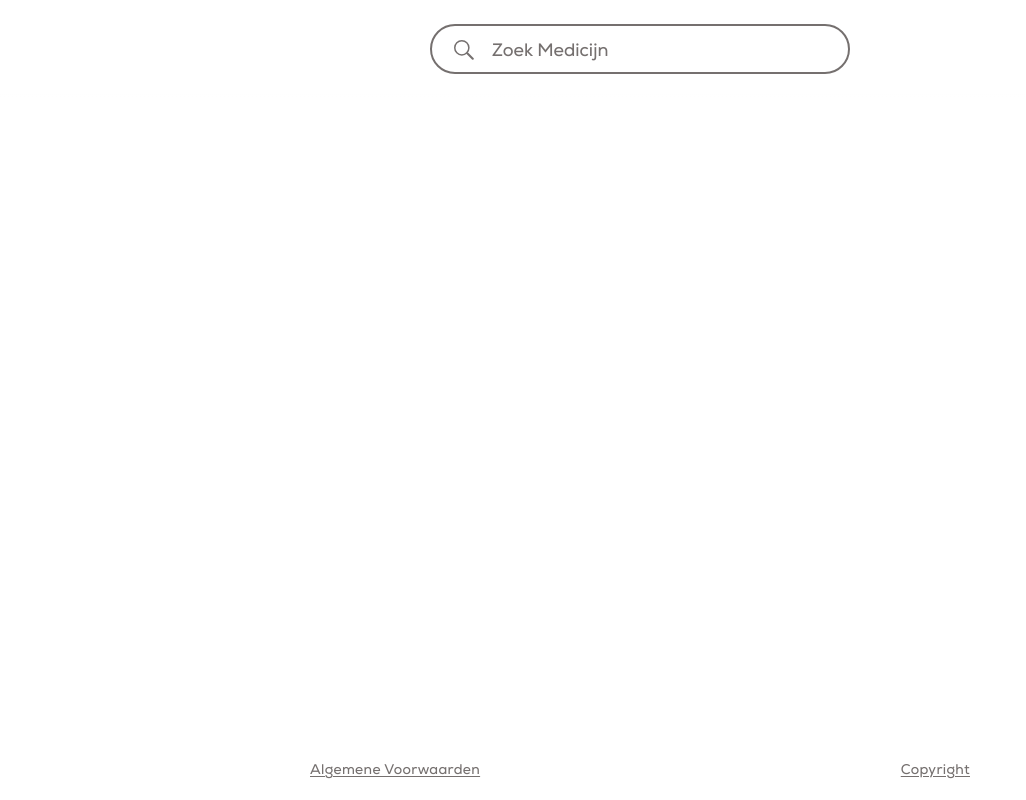
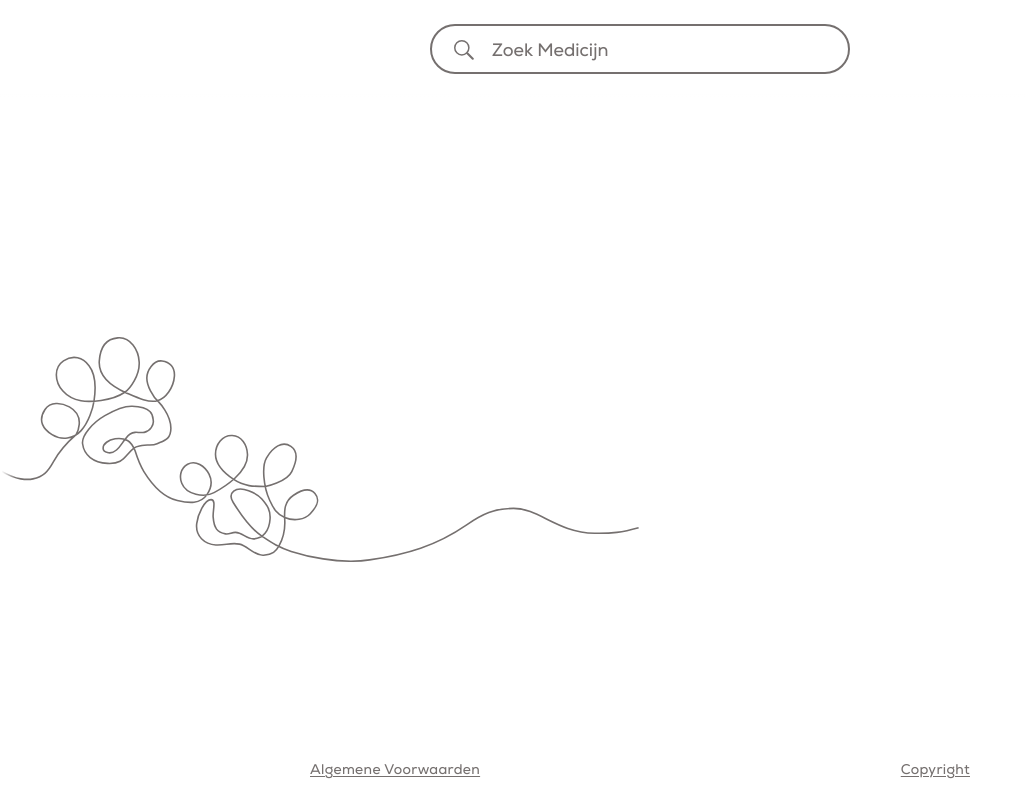
Before and after one commit to cactusniek/Vetly, a React (Vite) app: page / in a window 1280 px wide. Shown: the whole page, without its empty margins (0-1026 px from the left). Built offline with nearby package versions, Linux system fonts and the light colour scheme.

Commit message:
add: background

```diff
--- a/src/App.tsx
+++ b/src/App.tsx
@@ -6,6 +6,8 @@ import Search from './components/Search'
 import Medicine from './components/Medicine'
 
 import './styles/global.scss'
+
+import { Background } from './assets'
 
 type MedicineType = {
     productnaam: string
@@ -20,11 +22,12 @@ type MedicineType = {
 }
 
 function App() {
+    const [medicines, setMedicines] = useState<MedicineType[]>([])
+
     const [isLoading, setIsLoading] = useState(false)
     const [searchProgress, setSearchProgress] = useState<number>(0)
-    const [medicines, setMedicines] = useState<MedicineType[]>([])
     const [hasSearched, setHasSearched] = useState(false)
-    const [searchMessage, setSearchMessage] = useState<string>('-')
+    const [searchMessage, setSearchMessage] = useState<string>('')
 
     async function handleSearch(query: string) {
         if (!query.trim()) return
@@ -79,27 +82,13 @@ function App() {
     useEffect(() => {
         const resultCount = medicines.length
 
-        // 1. Nog nooit gezocht → niets tonen
-        if (!hasSearched) {
-            setSearchMessage('')
-            return
-        }
+        if (!hasSearched) return setSearchMessage('')
 
-        // 2. Aan het zoeken → "Zoeken..."
-        if (isLoading) {
-            setSearchMessage('Zoeken...')
-            return
-        }
+        if (isLoading) return setSearchMessage('Zoeken...')
 
-        // 3. Niet aan het zoeken, wél resultaten
-        if (resultCount > 0) {
-            const isSingle = resultCount === 1
-            setSearchMessage(`Er ${isSingle ? 'is' : 'zijn'} ${resultCount} ${isSingle ? 'resultaat' : 'resultaten'} gevonden`)
-            return
-        }
+        if (resultCount > 0) return setSearchMessage(`Er ${resultCount === 1 ? 'is' : 'zijn'} ${resultCount} ${resultCount === 1 ? 'resultaat' : 'resultaten'} gevonden`)
 
-        // 4. Niet aan het zoeken, geen resultaten
-        setSearchMessage('Geen resultaten gevonden')
+        if (resultCount <= 0) setSearchMessage('Geen resultaten gevonden')
     }, [isLoading, medicines.length, hasSearched])
 
     return (
@@ -122,6 +111,12 @@ function App() {
                 ))}
             </div>
 
+            <div className="background">
+                <div className="container_background">
+                    <img aria-hidden="true" alt="vector_Background" src={Background} className="vector_Background" />
+                </div>
+            </div>
+
             <div className="ToS">
                 <div className="container_ToS">
                     <a href="#" className="anchor_ToS">
--- a/src/assets/index.ts
+++ b/src/assets/index.ts
@@ -1,4 +1,4 @@
-// animal
+// animals
 export { default as Bee } from './animals/bee.svg'
 export { default as Cat } from './animals/cat.svg'
 export { default as Chicken } from './animals/chicken.svg'
@@ -22,3 +22,6 @@ export { default as SearchIcon } from './ui/search.svg'
 export { default as CircleSmall } from './ui/circle-small.svg'
 export { default as ArrowToggle } from './ui/arrow-toggle.svg'
 export { default as DisclaimerIcon } from './ui/disclaimer.svg'
+
+// backgrounds
+export { default as Background } from './backgrounds/background.svg'
--- a/src/styles/global.scss
+++ b/src/styles/global.scss
@@ -33,6 +33,9 @@ html {
     -ms-overflow-style: none;
     scrollbar-width: none;
     scroll-behavior: smooth;
+
+    max-width: 100%;
+    overflow-x: hidden;
 }
 
 body {
@@ -90,10 +93,61 @@ svg circle {
         gap: 1.5rem;
 
         width: 100%;
+
+        &::-webkit-scrollbar {
+            display: none;
+        }
     }
 
-    .medicines::-webkit-scrollbar {
-        display: none;
+    .background {
+        // position: relative;
+        // bottom: 5rem;
+        // display: flex;
+
+        width: 100%;
+        // height: fit-content;
+
+        overflow: hidden;
+
+        .container_background {
+            position: relative;
+
+            height: 100%;
+
+            // display: flex;
+            // height: fit-content;
+
+            // width: 100%;
+
+            &::before,
+            &::after {
+                position: absolute;
+                top: 0;
+                bottom: 0; // better than height: 100%
+                width: 1rem;
+                z-index: 1;
+                content: '';
+                pointer-events: none;
+            }
+
+            &::before {
+                left: 0;
+                background: linear-gradient(to right, $color-bg-main 10%, rgba($color-bg-main, 0) 100%);
+            }
+
+            &::after {
+                right: 0;
+                background: linear-gradient(to left, $color-bg-main 10%, rgba($color-bg-main, 0) 100%);
+            }
+
+            .vector_Background {
+                // display: block; // IMPORTANT
+                // width: 100%;
+                // height: auto;
+
+                height: 225px;
+            }
+        }
     }
 
     .ToS {
@@ -139,4 +193,6 @@ svg circle {
             }
         }
     }
+
+    // padding-top toevoegen aan background
 }
```
Also changed, not shown: src/assets/backgrounds/background.svg (added).
